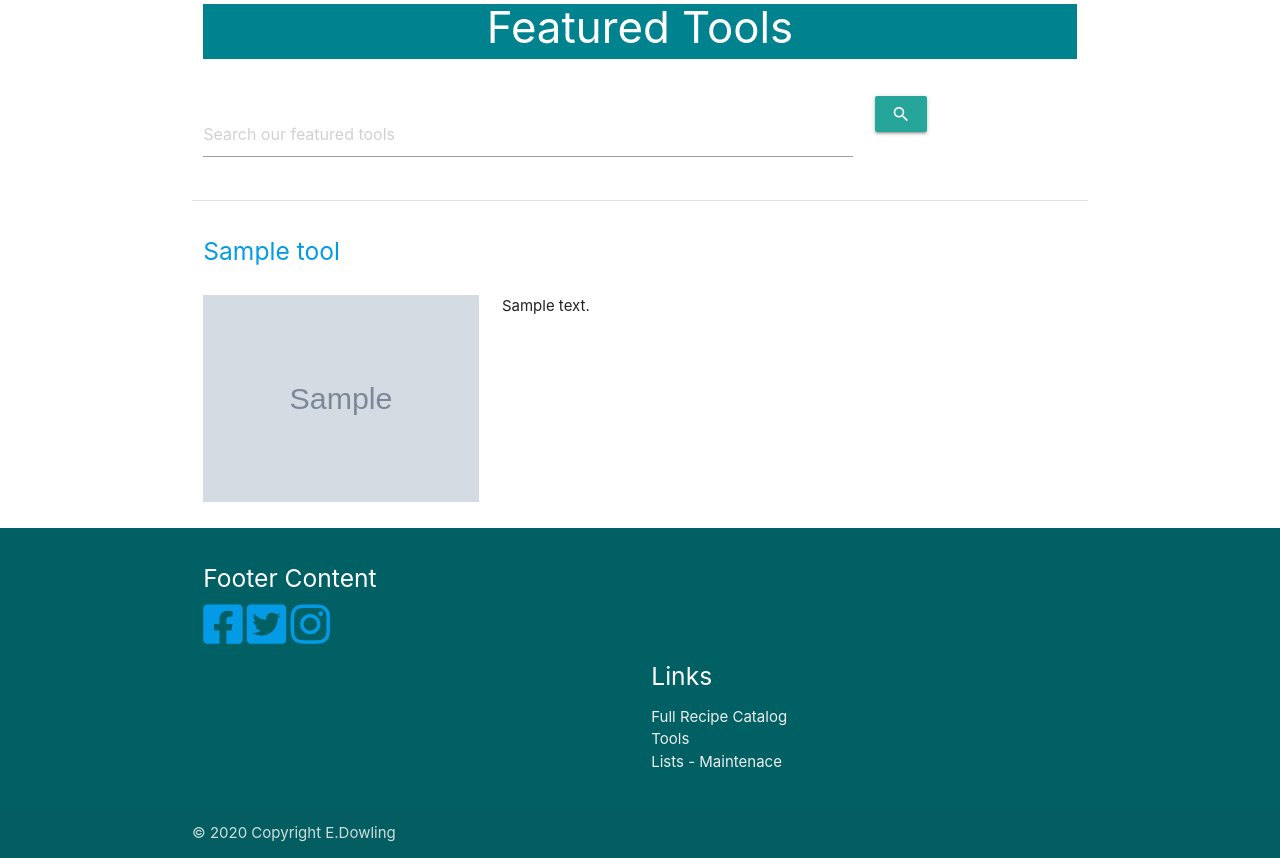
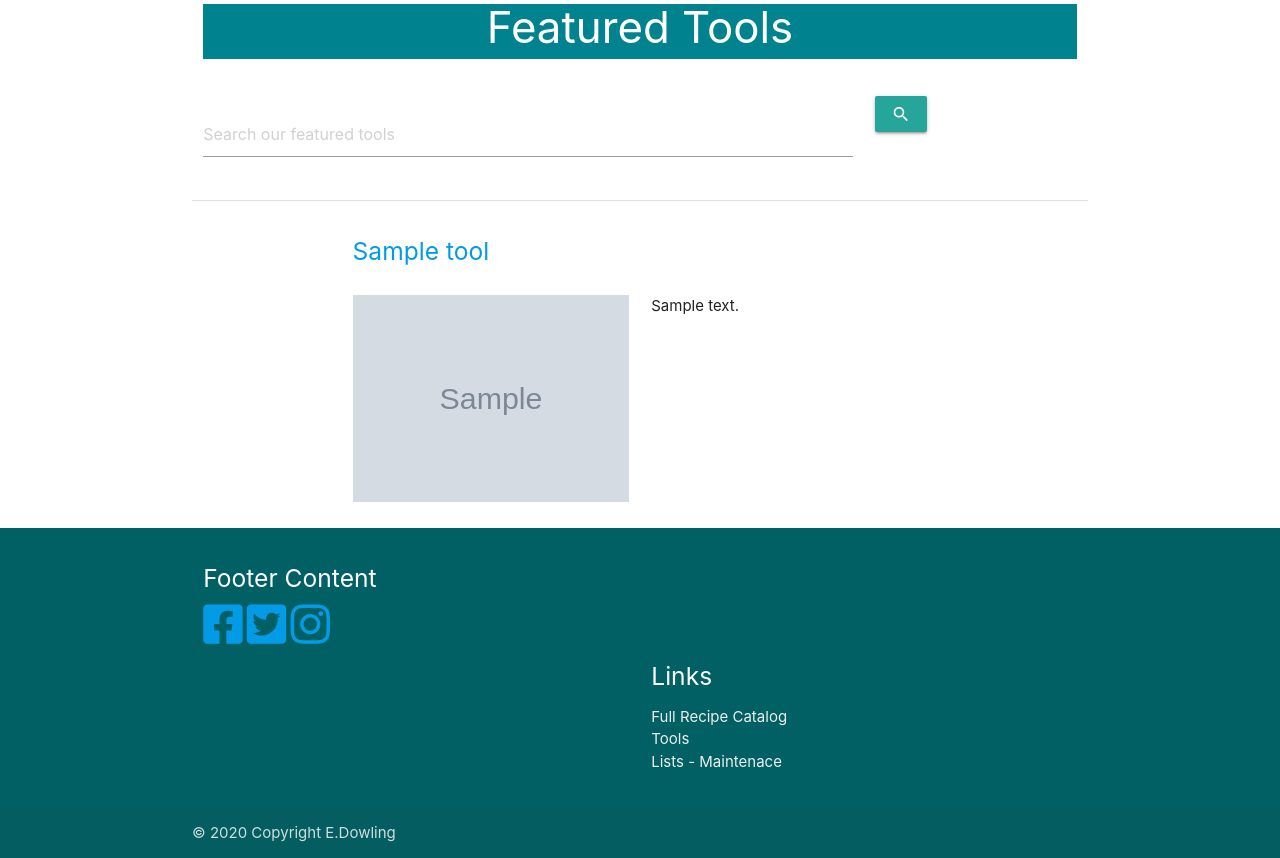
Before and after one commit to eldowling/lets-cook-together, a Flask app: page /featured_tools in a window 1280 px wide. Shown: the part 532-1390 px from the top of the page. Run offline with Flask 2, Linux system fonts and the light colour scheme; grey boxes marked "Sample" are stand-in pictures; a database or web service that is not in the repository returns one stand-in record (values such as "Sample title"); some libraries are stand-ins or nearby versions.

Commit message:
Update to tools_catalog.html and tool_info.html layout. Added an information modal to tool_info.html to display a message when the purchase button is clicked

```diff
--- a/app.py
+++ b/app.py
@@ -129,7 +129,7 @@ def catalog_search():
 @app.route('/show_recipe/<recipe_id>')
 def show_recipe(recipe_id):
     the_recipe =  mongo.db.recipes.find_one({"_id": ObjectId(recipe_id)})
-    tools = mongo.db.tools.find()
+    tools = list(mongo.db.tools.find())
     if 'username' in session:
         session_user = session['username']
         find_rating = mongo.db.ratings.find({"recipe_id": recipe_id, "user": session_user}).count()
--- a/templates/tools_catalog.html
+++ b/templates/tools_catalog.html
@@ -32,15 +32,15 @@
 
     {% for tool in tools %}
       <div class = "row">
-        <div class="col s12">
+        <div class="col s12 m10 offset-m2">
           <h5><a href="{{url_for('show_tool', tool_id=tool._id)}}">{{ tool.tool_name }}</a></h5>
         </div>
       </div>
       <div class="row">
-        <div class="col s4">
+        <div class="col s4 offset-m2">
             <img src="{{tool.image_url}}" alt="{{ tool.tool_name }}" width="100%" height="auto"/>
         </div>
-        <div class="col s8">
+        <div class="col s8 m6">
             <div class="row">
                 <div class="col s12">
                     {{tool.description}}
```
Also changed, not shown: templates/recipe.html (+0 -10 lines), templates/tool_info.html (+14 -4 lines).
